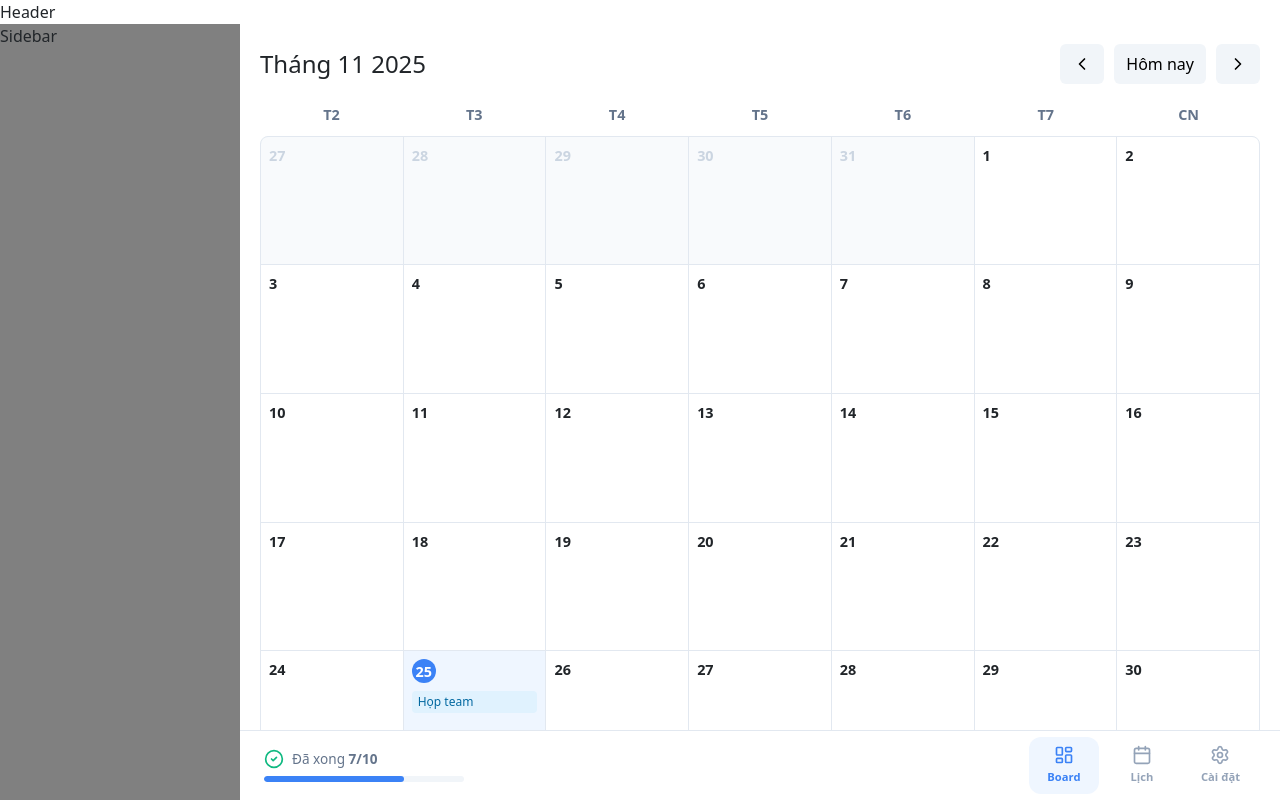
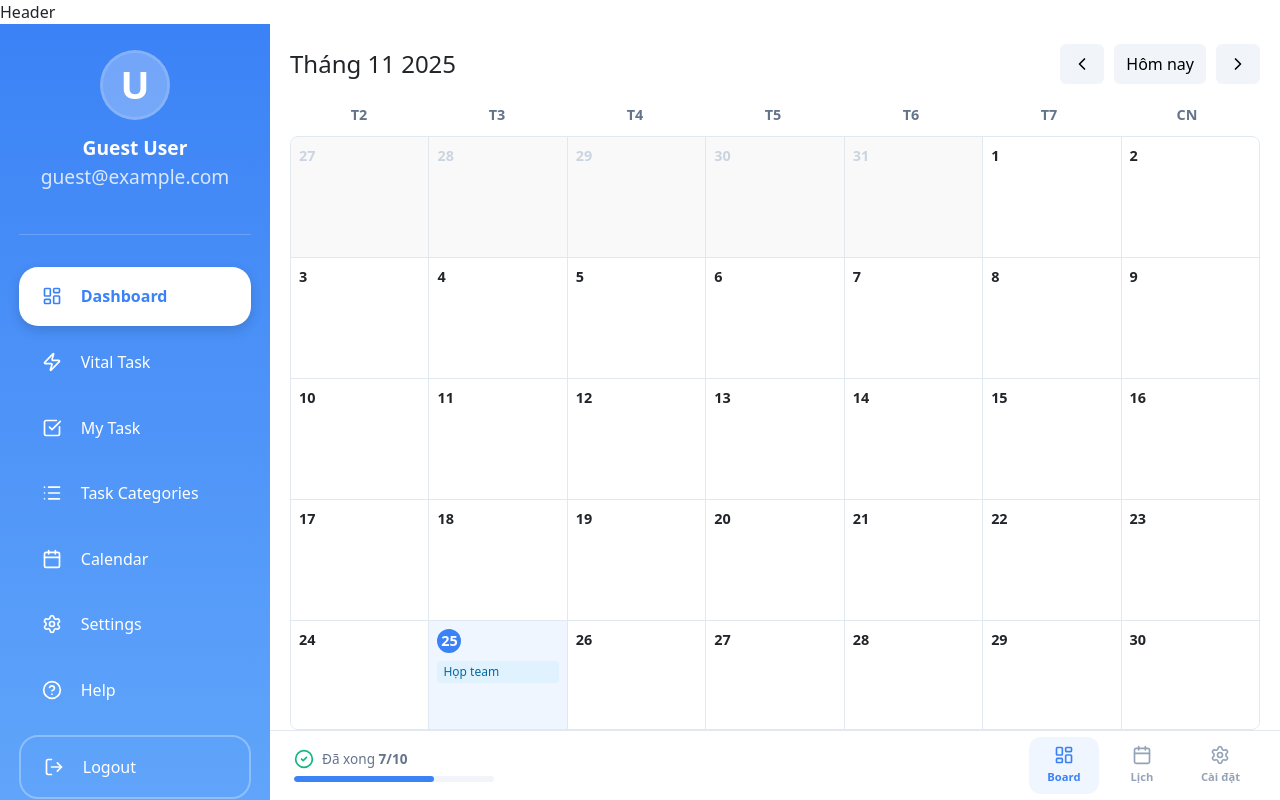
Before and after one commit to vixlel/Du_an_quan_ly_nhiem_vu_ca_nhan, a React (Vite) app: page / in a window 1280 px wide. Built offline with nearby package versions, Linux system fonts and the light colour scheme.

Commit message:
Fix Ui Calendar và DefaultLayout

```diff
--- a/src/Components/Calendar/Calendar.module.scss
+++ b/src/Components/Calendar/Calendar.module.scss
@@ -1,10 +1,13 @@
+/* Calendar.module.scss */
+
 .calendarContainer {
-  width: 100%; /* Quan trọng: Chiếm hết chiều rộng của cha (div flex: 1) */
-  height: 100%;
+  width: 100%;
+  height: 100%; /* Chiếm toàn bộ không gian của wrapper cha */
   display: flex;
   flex-direction: column;
-  padding: 20px;
+  padding: 20px 20px 0 20px; /* Bỏ padding bottom để grid chạm đáy đẹp hơn */
   background-color: #fff;
+  overflow: hidden; /* Ngăn container này cuộn, chỉ cuộn grid bên trong */
 }
 
 /* --- HEADER --- */
@@ -13,12 +16,13 @@
   justify-content: space-between;
   align-items: center;
   margin-bottom: 20px;
+  flex-shrink: 0; /* Header không bị co lại khi thiếu chỗ */
 }
 
 .headerTitle h2 {
   margin: 0;
   font-size: 1.5rem;
-  text-transform: capitalize; /* Viết hoa chữ cái đầu (Tháng mười...) */
+  text-transform: capitalize;
 }
 
 .navButtons {
@@ -47,6 +51,8 @@
   display: grid;
   grid-template-columns: repeat(7, 1fr);
   margin-bottom: 10px;
+  flex-shrink: 0; /* Header thứ trong tuần luôn hiển thị */
+  padding-right: 4px; /* Bù trừ cho scrollbar của grid bên dưới nếu cần */
 }
 
 .weekDayCell {
@@ -60,14 +66,28 @@
 .daysGrid {
   display: grid;
   grid-template-columns: repeat(7, 1fr);
-  /* Tự động tính chiều cao để lấp đầy màn hình, trừ header và padding */
-  grid-auto-rows: minmax(100px, 1fr);
+  /* Chiều cao tối thiểu mỗi ô */
+  grid-auto-rows: minmax(120px, 1fr);
   gap: 1px;
-  background-color: #e2e8f0; /* Tạo border cho grid */
+  background-color: #e2e8f0;
   border: 1px solid #e2e8f0;
   border-radius: 8px;
-  overflow: hidden;
-  flex: 1; /* Quan trọng: Giúp lịch giãn hết chiều cao */
+
+  /* QUAN TRỌNG: Xử lý cuộn */
+  flex: 1; /* Giãn hết phần còn lại */
+  overflow-y: auto; /* Thanh cuộn sẽ nằm ở đây */
+
+  /* Tinh chỉnh thanh cuộn cho đẹp */
+  &::-webkit-scrollbar {
+    width: 6px;
+  }
+  &::-webkit-scrollbar-track {
+    background: transparent;
+  }
+  &::-webkit-scrollbar-thumb {
+    background-color: #cbd5e1;
+    border-radius: 20px;
+  }
 }
 
 .dayCell {
@@ -78,6 +98,7 @@
   flex-direction: column;
   gap: 4px;
   transition: background 0.2s;
+  min-height: 100%; /* Đảm bảo ô luôn full chiều cao */
 }
 
 .dayCell:hover {
@@ -85,7 +106,7 @@
 }
 
 .dayCell.disabled {
-  background-color: #f8fafc;
+  background-color: #f9f9f9;
   color: #cbd5e1;
 }
 
@@ -110,7 +131,7 @@
   margin-bottom: 4px;
 }
 
-/* --- TASK PREVIEW (trong ô lịch) --- */
+/* --- TASK PREVIEW --- */
 .taskPreviewList {
   display: flex;
   flex-direction: column;
@@ -134,7 +155,7 @@
   padding-left: 4px;
 }
 
-/* --- MODAL --- */
+/* --- MODAL (Giữ nguyên) --- */
 .modalOverlay {
   position: fixed;
   top: 0;
@@ -145,7 +166,7 @@
   display: flex;
   align-items: center;
   justify-content: center;
-  z-index: 200; /* Cao hơn Footer */
+  z-index: 999; /* Đảm bảo cao hơn tất cả */
 }
 
 .modalContent {
--- a/src/Components/Footer/Footer.module.scss
+++ b/src/Components/Footer/Footer.module.scss
@@ -5,15 +5,13 @@
   display: flex;
   justify-content: space-between;
   align-items: center;
-
-  /* Thay đổi vị trí: */
-  position: absolute; /* Thay vì fixed */
-  bottom: 0;
-  left: 0;
-  right: 0; /* Tự động giãn full chiều rộng của cha (div content) */
   width: 100%;
   height: 70px;
-  /* ... */
+
+  /* Thêm dòng này để Footer không bị co lại khi màn hình nhỏ */
+  flex-shrink: 0;
+  position: relative; /* Để đảm bảo z-index hoạt động nếu cần shadow */
+  z-index: 10;
 }
 
 /* --- Status Section (Bên trái) --- */
--- a/src/Components/Sidebar/index.tsx
+++ b/src/Components/Sidebar/index.tsx
@@ -1,17 +1,81 @@
+import { Link, useLocation } from 'react-router-dom';
 import classNames from 'classnames/bind';
+import {
+  LayoutDashboard,
+  Zap,
+  CheckSquare,
+  List,
+  Calendar,
+  Settings,
+  HelpCircle,
+  LogOut,
+} from 'lucide-react';
 import styles from './sidebar.module.scss';
 
 const cx = classNames.bind(styles);
 
-// Sidebar.tsx
-const Sidebar = () => {
+interface SidebarProps {
+  user?: {
+    name: string;
+    email: string;
+    avatar?: string;
+  };
+}
+
+const Sidebar = ({ user }: SidebarProps) => {
+  const location = useLocation();
+
+  const menuItems = [
+    { path: '/', label: 'Dashboard', icon: LayoutDashboard },
+    { path: '/vital-task', label: 'Vital Task', icon: Zap },
+    { path: '/my-task', label: 'My Task', icon: CheckSquare },
+    { path: '/task-categories', label: 'Task Categories', icon: List },
+    { path: '/calendar', label: 'Calendar', icon: Calendar },
+    { path: '/settings', label: 'Settings', icon: Settings },
+    { path: '/help', label: 'Help', icon: HelpCircle },
+  ];
+
+  const isActive = (path: string) => location.pathname === path;
+
   return (
-    <div
-      className={cx('sidebar')}
-      // SỬA: height từ '100vh' thành '100%'
-      style={{ width: 240, height: '100%', background: 'gray' }}
-    >
-      Sidebar
+    <div className={cx('sidebar')}>
+      {/* User Profile Section */}
+      <div className={cx('profile')}>
+        <div className={cx('avatar')}>
+          {user?.avatar ? (
+            <img src={user.avatar} alt={user.name} />
+          ) : (
+            <div className={cx('avatar-placeholder')}>
+              {user?.name?.charAt(0).toUpperCase() || 'U'}
+            </div>
+          )}
+        </div>
+        <h3 className={cx('name')}>{user?.name || 'Guest User'}</h3>
+        <p className={cx('email')}>{user?.email || 'guest@example.com'}</p>
+      </div>
+
+      {/* Navigation Menu */}
+      <nav className={cx('menu')}>
+        {menuItems.map((item) => {
+          const Icon = item.icon;
+          return (
+            <Link
+              key={item.path}
+              to={item.path}
+              className={cx('menu-item', { active: isActive(item.path) })}
+            >
+              <Icon size={20} />
+              <span>{item.label}</span>
+            </Link>
+          );
+        })}
+      </nav>
+
+      {/* Logout Button */}
+      <button className={cx('logout')}>
+        <LogOut size={20} />
+        <span>Logout</span>
+      </button>
     </div>
   );
 };
--- a/src/Components/Sidebar/sidebar.module.scss
+++ b/src/Components/Sidebar/sidebar.module.scss
@@ -0,0 +1,152 @@
+.sidebar {
+  width: 270px;
+  height: 100%;
+  background: linear-gradient(180deg, #3b82f6 0%, #60a5fa 100%);
+  padding: 1.6rem 1.2rem;
+  display: flex;
+  flex-direction: column;
+  // position: fixed;
+  // left: 0;
+  // top: 0;
+  flex-shrink: 0; /* Đảm bảo Sidebar không bị co nhỏ lại khi màn hình hẹp */
+  overflow-y: auto;
+
+  @media (max-width: 768px) {
+    width: 100%;
+    height: auto;
+    // position: relative;
+  }
+}
+
+.profile {
+  text-align: center;
+  margin-bottom: 2rem;
+  padding-bottom: 1.6rem;
+  border-bottom: 1px solid rgba(255, 255, 255, 0.2);
+}
+
+.avatar {
+  width: 70px;
+  height: 70px;
+  margin: 0 auto 1rem;
+  border-radius: 50%;
+  overflow: hidden;
+  border: 3px solid rgba(255, 255, 255, 0.3);
+  background: rgba(255, 255, 255, 0.1);
+
+  img {
+    width: 100%;
+    height: 100%;
+    object-fit: cover;
+  }
+}
+
+.avatar-placeholder {
+  width: 100%;
+  height: 100%;
+  display: flex;
+  align-items: center;
+  justify-content: center;
+  font-size: 2.4rem;
+  font-weight: 700;
+  color: white;
+  background: rgba(255, 255, 255, 0.2);
+}
+
+.name {
+  font-size: 1.2rem;
+  font-weight: 600;
+  color: white;
+  margin-bottom: 0.3rem;
+}
+
+.email {
+  font-size: 1.2rem;
+  color: rgba(255, 255, 255, 0.8);
+  font-weight: 400;
+}
+
+.menu {
+  flex: 1;
+  display: flex;
+  flex-direction: column;
+  gap: 0.4rem;
+}
+
+.menu-item {
+  display: flex;
+  align-items: center;
+  gap: 1.2rem;
+  padding: 1.1rem 1.4rem;
+  border-radius: 1.2rem;
+  color: white;
+  font-size: 1rem;
+  font-weight: 500;
+  text-decoration: none;
+  transition: all 0.3s ease;
+  cursor: pointer;
+
+  &:hover {
+    background: rgba(255, 255, 255, 0.15);
+    transform: translateX(4px);
+  }
+
+  &.active {
+    background: white;
+    color: #3b82f6;
+    font-weight: 600;
+    box-shadow: 0 4px 12px rgba(0, 0, 0, 0.15);
+  }
+
+  svg {
+    flex-shrink: 0;
+  }
+
+  span {
+    flex: 1;
+  }
+}
+
+.logout {
+  display: flex;
+  align-items: center;
+  gap: 1.2rem;
+  padding: 1.1rem 1.4rem;
+  border-radius: 1.2rem;
+  color: white;
+  font-size: 1rem;
+  font-weight: 500;
+  background: transparent;
+  border: 2px solid rgba(255, 255, 255, 0.3);
+  cursor: pointer;
+  transition: all 0.3s ease;
+  margin-top: 1rem;
+
+  &:hover {
+    background: rgba(255, 255, 255, 0.15);
+    border-color: white;
+  }
+
+  svg {
+    flex-shrink: 0;
+  }
+}
+
+// Scrollbar styling
+.sidebar::-webkit-scrollbar {
+  width: 6px;
+}
+
+.sidebar::-webkit-scrollbar-track {
+  background: rgba(255, 255, 255, 0.1);
+  border-radius: 10px;
+}
+
+.sidebar::-webkit-scrollbar-thumb {
+  background: rgba(255, 255, 255, 0.3);
+  border-radius: 10px;
+
+  &:hover {
+    background: rgba(255, 255, 255, 0.5);
+  }
+}
--- /dev/null
+++ b/src/layouts/DefaultLayout/DefaultLayout.module.scss
@@ -0,0 +1,2 @@
+.main {
+}
--- a/src/layouts/DefaultLayout/index.tsx
+++ b/src/layouts/DefaultLayout/index.tsx
@@ -1,7 +1,8 @@
+/* DefaultLayout.tsx */
 import React from 'react';
 import Footer from '~/components/Footer';
 import Sidebar from '~/components/Sidebar';
-import Header from '~/components/Header'; // Import Header
+import Header from '~/components/Header';
 
 interface DefaultLayoutProps {
   children: React.ReactNode;
@@ -10,30 +11,47 @@ interface DefaultLayoutProps {
 const DefaultLayout: React.FC<DefaultLayoutProps> = ({ children }) => {
   return (
     <div style={{ display: 'flex', flexDirection: 'column', height: '100vh' }}>
-      {/* 1. Header nằm trên cùng, chiếm full chiều ngang */}
+      {/* 1. Header cố định chiều cao */}
       <div style={{ flexShrink: 0 }}>
         <Header />
       </div>
 
-      {/* 2. Container dưới chứa Sidebar và Nội dung chính */}
+      {/* 2. Container chính: Sidebar (Trái) - Content (Phải) */}
       <div style={{ display: 'flex', flex: 1, overflow: 'hidden' }}>
-        {/* Sidebar nằm bên trái */}
+        {/* Sidebar */}
         <Sidebar />
 
-        {/* Khu vực Nội dung + Footer bên phải */}
+        {/* Khu vực Nội dung + Footer */}
         <div
           style={{
             flex: 1,
             display: 'flex',
             flexDirection: 'column',
             position: 'relative',
+            overflow: 'hidden', // KHÓA SCROLL CỦA LAYOUT CHÍNH
           }}
         >
-          {/* Vùng hiển thị nội dung trang (Calendar) - Cho phép cuộn nếu nội dung dài */}
-          <div style={{ flex: 1, overflowY: 'auto' }}>{children}</div>
+          {/* Vùng chứa nội dung (Calendar/Dashboard...):
+             - flex: 1 để chiếm hết khoảng trống còn lại.
+             - overflow: hidden để nhường quyền cuộn cho component con (Calendar).
+          */}
+          <div
+            style={{
+              flex: 1,
+              display: 'flex',
+              flexDirection: 'column',
+              overflow: 'hidden',
+              position: 'relative',
+            }}
+          >
+            {/* Wrapper này đảm bảo children nhận height 100% */}
+            <div style={{ width: '100%', height: '100%' }}>{children}</div>
+          </div>
 
-          {/* Footer nằm dưới cùng của vùng nội dung */}
-          <Footer />
+          {/* Footer nằm dưới cùng, không bị che, không đè lên content */}
+          <div style={{ flexShrink: 0 }}>
+            <Footer />
+          </div>
         </div>
       </div>
     </div>
```
